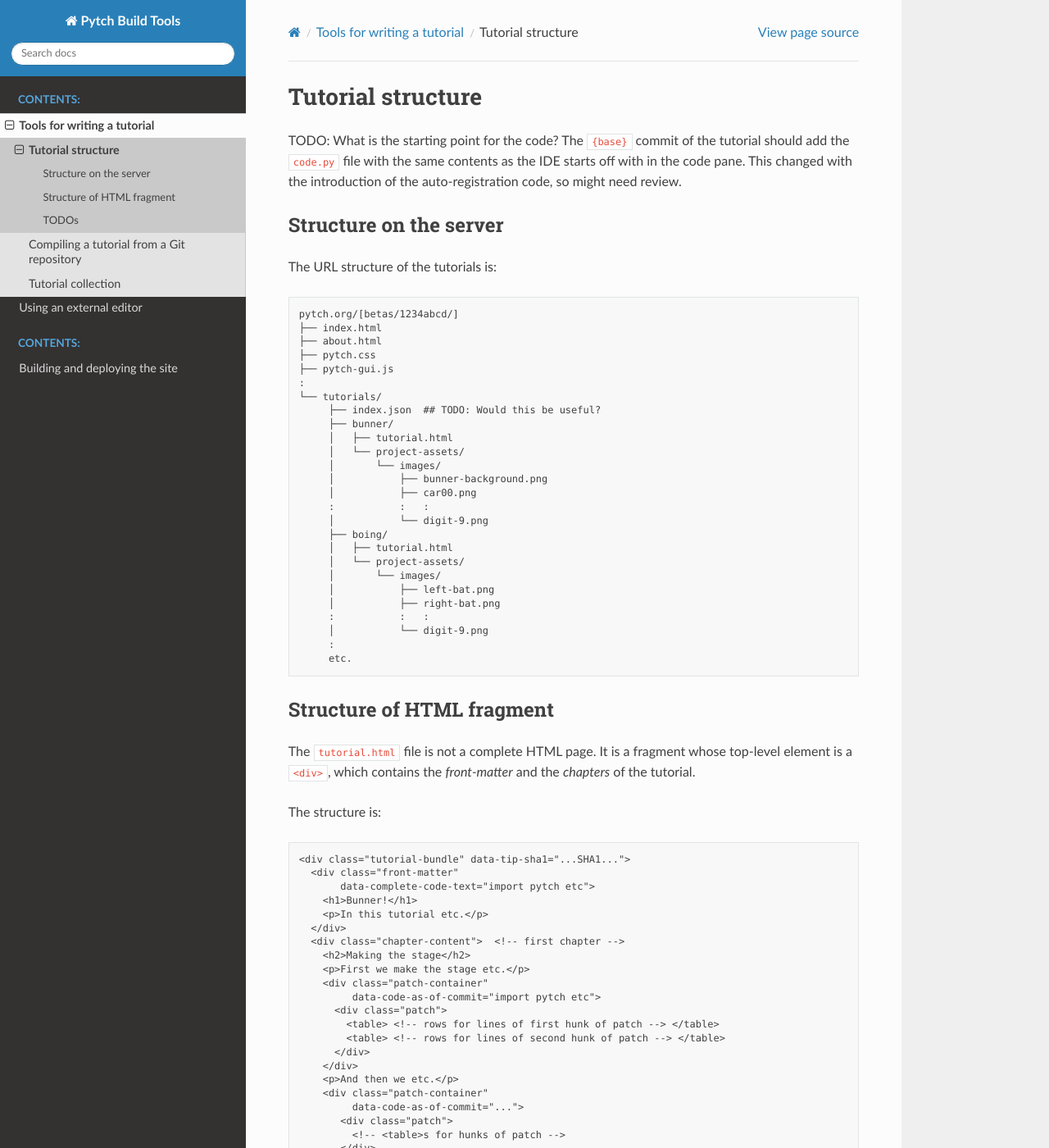
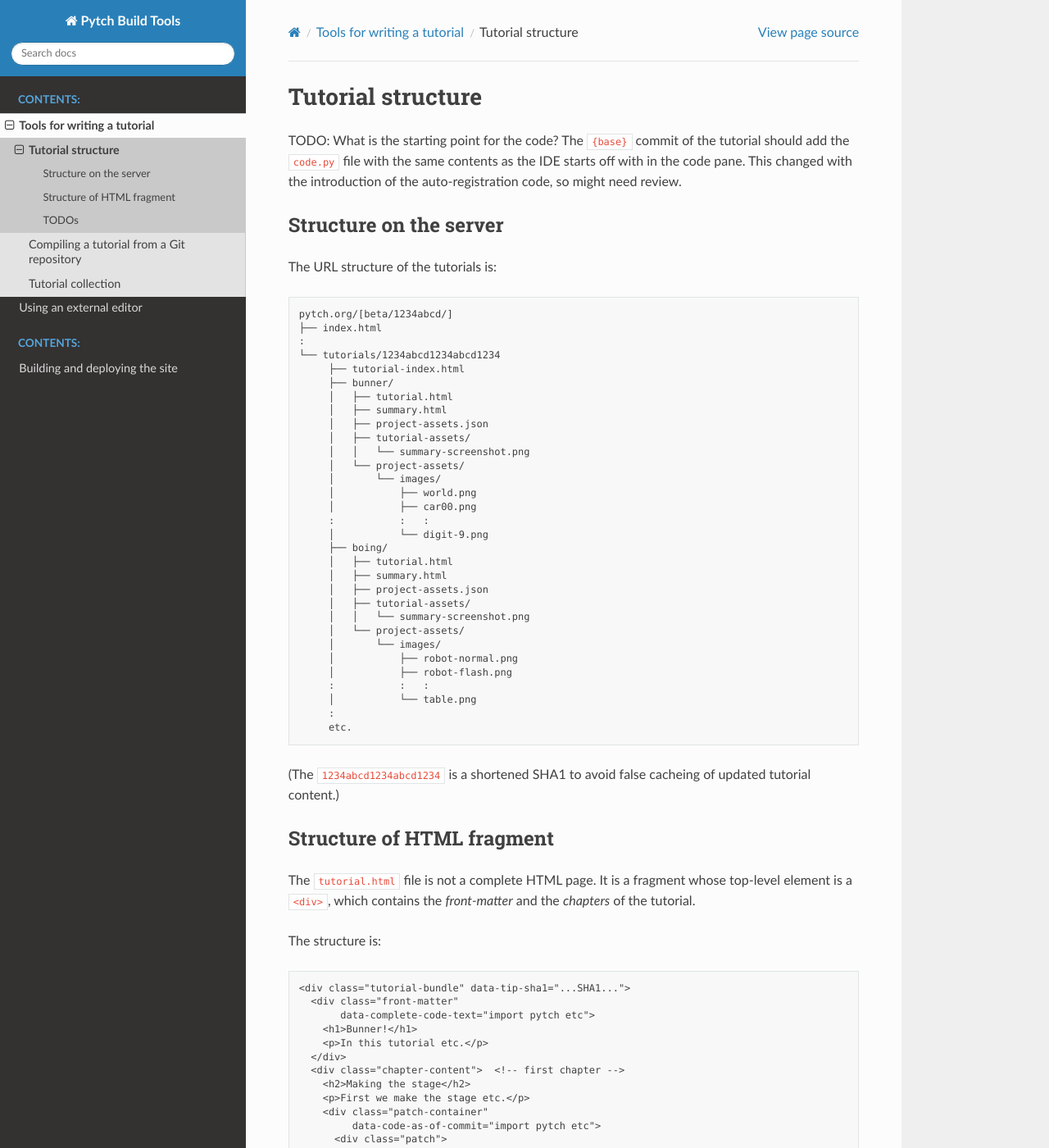
Before and after one commit to pytchlang/pytch-build, a Sphinx documentation site: the page built from doc/source/tutorialcompiler/tutorial-structure.rst, in a window 1280 px wide and 1400 px high. Shown: the whole window at 82% size. Built offline with Sphinx 7.4.7 and the Read the Docs theme 2.0.0, drawn with Linux system fonts in a browser that asks for light colours.

Commit message:
Update tutorials directory structure
And add note.

```diff
--- a/doc/source/tutorialcompiler/tutorial-structure.rst
+++ b/doc/source/tutorialcompiler/tutorial-structure.rst
@@ -12,32 +12,40 @@ Structure on the server
 
 The URL structure of the tutorials is::
 
-  pytch.org/[betas/1234abcd/]
+  pytch.org/[beta/1234abcd/]
   ├── index.html
-  ├── about.html
-  ├── pytch.css
-  ├── pytch-gui.js
   :
-  └── tutorials/
-       ├── index.json  ## TODO: Would this be useful?
+  └── tutorials/1234abcd1234abcd1234
+       ├── tutorial-index.html
        ├── bunner/
        │   ├── tutorial.html
+       │   ├── summary.html
+       │   ├── project-assets.json
+       │   ├── tutorial-assets/
+       │   │   └── summary-screenshot.png
        │   └── project-assets/
        │       └── images/
-       │           ├── bunner-background.png
+       │           ├── world.png
        │           ├── car00.png
        :           :   :
        │           └── digit-9.png
        ├── boing/
        │   ├── tutorial.html
+       │   ├── summary.html
+       │   ├── project-assets.json
+       │   ├── tutorial-assets/
+       │   │   └── summary-screenshot.png
        │   └── project-assets/
        │       └── images/
-       │           ├── left-bat.png
-       │           ├── right-bat.png
+       │           ├── robot-normal.png
+       │           ├── robot-flash.png
        :           :   :
-       │           └── digit-9.png
+       │           └── table.png
        :
        etc.
+
+(The ``1234abcd1234abcd1234`` is a shortened SHA1 to avoid false
+cacheing of updated tutorial content.)
 
 
 Structure of HTML fragment
```
